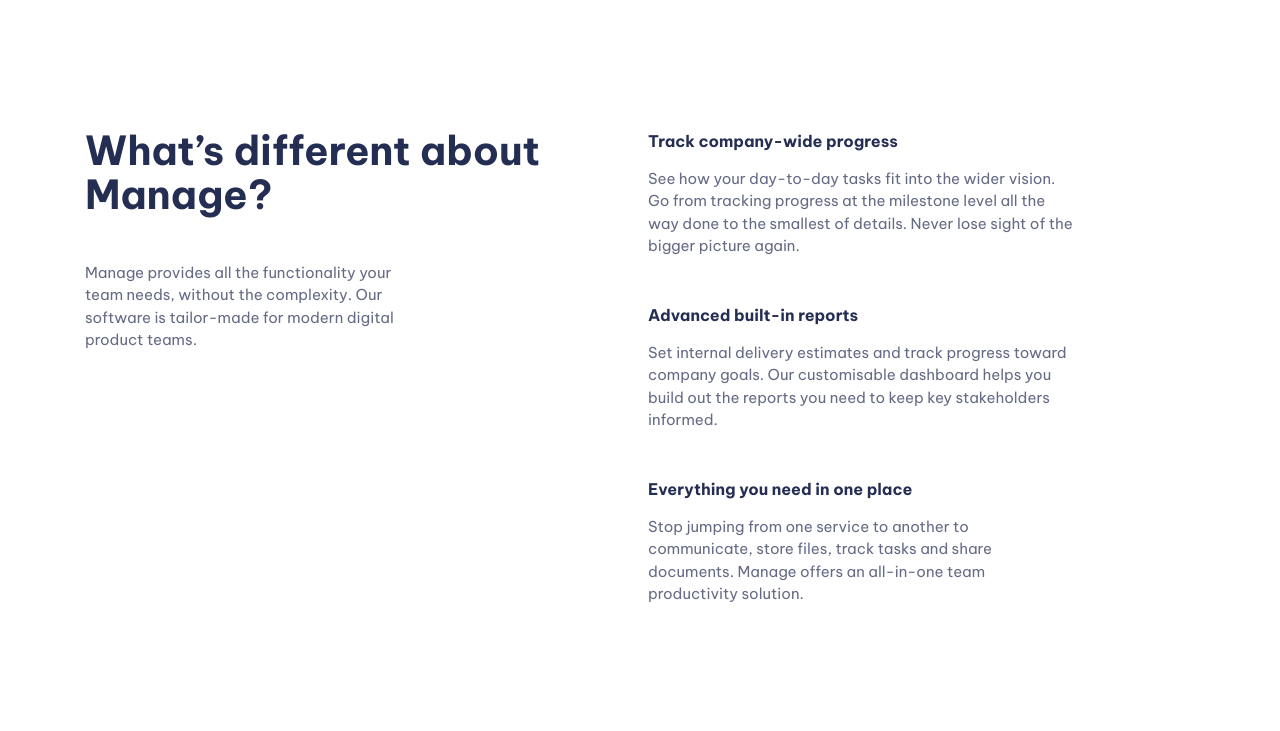
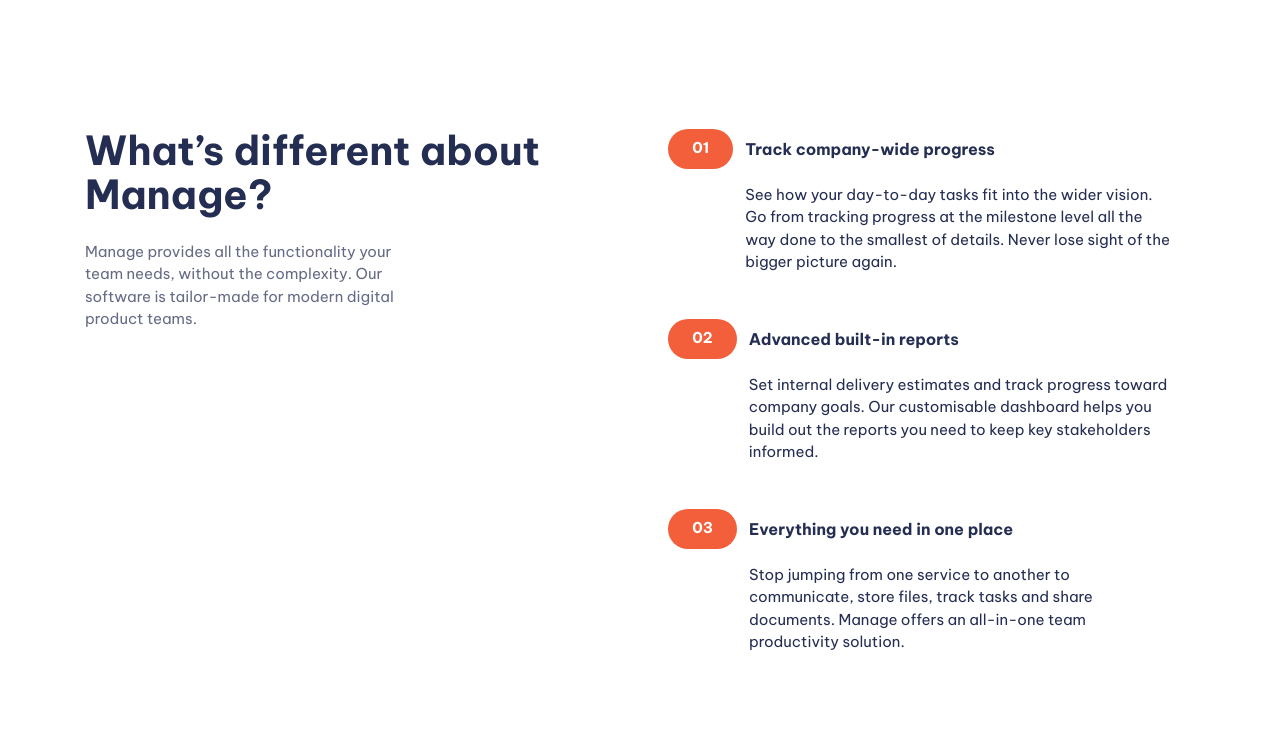
Before and after one commit to SoneThaya/Vanilla-Javascript, a plain HTML site: page fem-manage-landing-page/index.html in a window 1280 px wide. Shown: the part 700-1431 px from the top of the page. Drawn offline with Linux system fonts and the light colour scheme.

Commit message:
fem-manage-landing, number list

```diff
--- a/fem-manage-landing-page/index.html
+++ b/fem-manage-landing-page/index.html
@@ -18,11 +18,7 @@
     <header class="primary-header">
       <div class="container">
         <div class="nav-wrapper">
-          <a href="#">
-            <svg class="logo" width="146" height="24">
-              <use xlink:href="images/logo.svg#logo"></use>
-            </svg>
-          </a>
+          <a href="#"><img src="images/logo.svg" alt="Manage" /></a>
           <button
             class="mobile-nav-toggle"
             aria-controls="primary-navigation"
@@ -82,7 +78,10 @@
       <section class="padding-block-900">
         <div class="container">
           <div class="even-columns">
-            <div class="flow">
+            <div
+              class="flow text-center-sm-only margi"
+              style="--flow-spacer: 1.5rem"
+            >
               <h2 class="fs-secondary-heading fw-bold">
                 What’s different about Manage?
               </h2>
@@ -96,8 +95,10 @@
               <ul class="numbered-items | flow" role="list">
                 <li>
                   <div class="flow" style="--flow-spacer: 1em">
-                    <h3 class="fs-600 fw-bold">Track company-wide progress</h3>
-                    <p data-width="wide">
+                    <h3 class="numbered-items__title | fs-600 fw-bold">
+                      Track company-wide progress
+                    </h3>
+                    <p class="numbered-items__body" data-width="wide">
                       See how your day-to-day tasks fit into the wider vision.
                       Go from tracking progress at the milestone level all the
                       way done to the smallest of details. Never lose sight of
@@ -107,8 +108,10 @@
                 </li>
                 <li>
                   <div class="flow" style="--flow-spacer: 1em">
-                    <h3 class="fs-600 fw-bold">Advanced built-in reports</h3>
-                    <p data-width="wide">
+                    <h3 class="numbered-items__title | fs-600 fw-bold">
+                      Advanced built-in reports
+                    </h3>
+                    <p class="numbered-items__body" data-width="wide">
                       Set internal delivery estimates and track progress toward
                       company goals. Our customisable dashboard helps you build
                       out the reports you need to keep key stakeholders
@@ -118,10 +121,10 @@
                 </li>
                 <li>
                   <div class="flow" style="--flow-spacer: 1em">
-                    <h3 class="fs-600 fw-bold">
+                    <h3 class="numbered-items__title | fs-600 fw-bold">
                       Everything you need in one place
                     </h3>
-                    <p data-width="wide">
+                    <p class="numbered-items__body" data-width="wide">
                       Stop jumping from one service to another to communicate,
                       store files, track tasks and share documents. Manage
                       offers an all-in-one team productivity solution.
@@ -214,7 +217,6 @@
               </li>
             </ul>
           </div>
-
           <div class="primary-footer-nav">
             <nav class="footer-nav">
               <ul
--- a/fem-manage-landing-page/style.css
+++ b/fem-manage-landing-page/style.css
@@ -356,15 +356,6 @@ input:where([type="text"], [type="email"], ) {
   fill: var(--clr-accent-400);
 }
 
-@media (min-width: 50em) {
-  .social-list {
-    gap: var(--size-300);
-  }
-  .social-icon {
-    width: var(--size-500);
-  }
-}
-
 /* cta */
 
 .cta {
@@ -391,6 +382,74 @@ input:where([type="text"], [type="email"], ) {
   opacity: 0.1;
 }
 
+/* numbered items */
+
+.numbered-items {
+  counter-reset: count;
+  width: fit-content;
+  margin-inline: auto;
+}
+
+.numbered-items li {
+  counter-increment: count;
+}
+
+.numbered-items div {
+  display: grid;
+  position: relative;
+  align-items: center;
+  column-gap: var(--size-300);
+  grid-template-columns: min-content 1fr;
+}
+
+.numbered-items__title {
+  grid-row: 1 / 2;
+  grid-column: 2 / 3;
+  line-height: 1;
+}
+
+.numbered-items__body {
+  grid-column: 1 / -1;
+}
+
+@media (min-width: 30em) {
+  .numbered-items__body {
+    grid-column: 2 / -1;
+  }
+}
+
+.numbered-items div::before,
+.numbered-items div::after {
+  height: 40px;
+}
+
+.numbered-items div::before {
+  content: "0" counter(count);
+  display: flex;
+  align-items: center;
+  color: var(--clr-neutral-100);
+  font-weight: var(--fw-bold);
+  background-color: var(--clr-accent-400);
+  padding: 0 var(--size-500);
+  border-radius: 100vw;
+  grid-row: 1 / 2;
+  grid-column: 1 / 2;
+}
+
+@media (max-width: 30em) {
+  .numbered-items div::after {
+    --bg: var(--clr-accent-100);
+    content: "";
+    display: block;
+    z-index: -1;
+    border-radius: 100vw 0 0 100vw;
+    grid-column: 1 / -1;
+    grid-row: 1 / 2;
+    box-shadow: 5em 0 0 var(--bg);
+    background: var(--bg);
+  }
+}
+
 /* Utility classes */
 
 .visually-hidden {
@@ -407,9 +466,9 @@ input:where([type="text"], [type="email"], ) {
 
 .container {
   --max-width: 1110px;
-  --padding: 1rem;
+  --container-padding: 1rem;
 
-  width: min(var(--max-width), 100% - (var(--padding) * 2));
+  width: min(var(--max-width), 100% - (var(--container-padding) * 2));
   margin-inline: auto;
 }
 
@@ -441,6 +500,24 @@ input:where([type="text"], [type="email"], ) {
 
 :where(.flow :not(:first-child)) {
   margin-top: var(--flow-spacer, 3em);
+}
+
+.text-center {
+  text-align: center;
+}
+
+.text-center p {
+  margin-inline: auto;
+}
+
+@media (max-width: 50em) {
+  .text-center-sm-only {
+    text-align: center;
+  }
+
+  .text-center-sm-only p {
+    margin-inline: auto;
+  }
 }
 
 .text-primary-400 {
@@ -514,6 +591,10 @@ input:where([type="text"], [type="email"], ) {
   padding-block: var(--size-700);
 }
 
+.margin-bottom-700 {
+  margin-block-end: var(--size-700);
+}
+
 .display-sm-none {
   display: none;
 }
```
